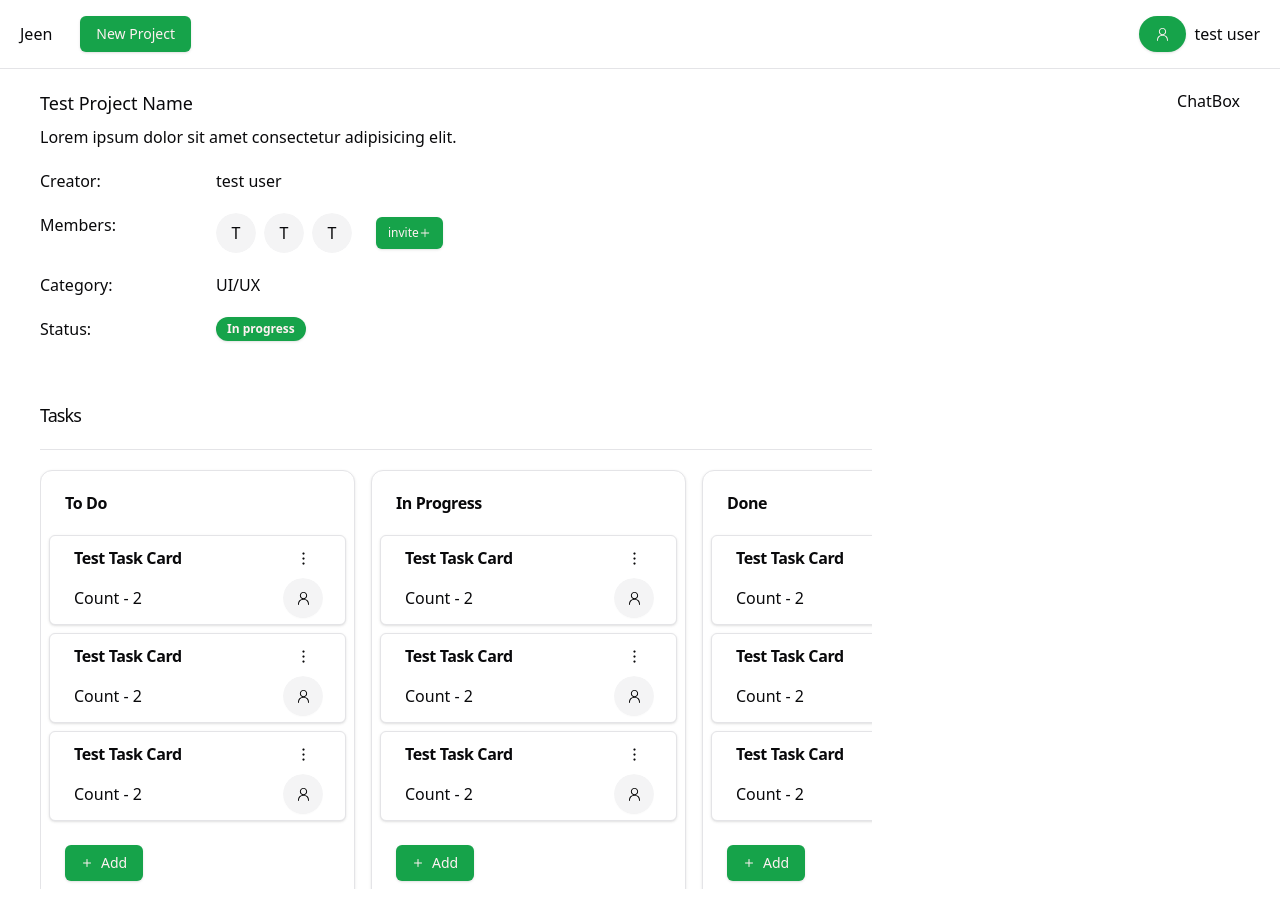
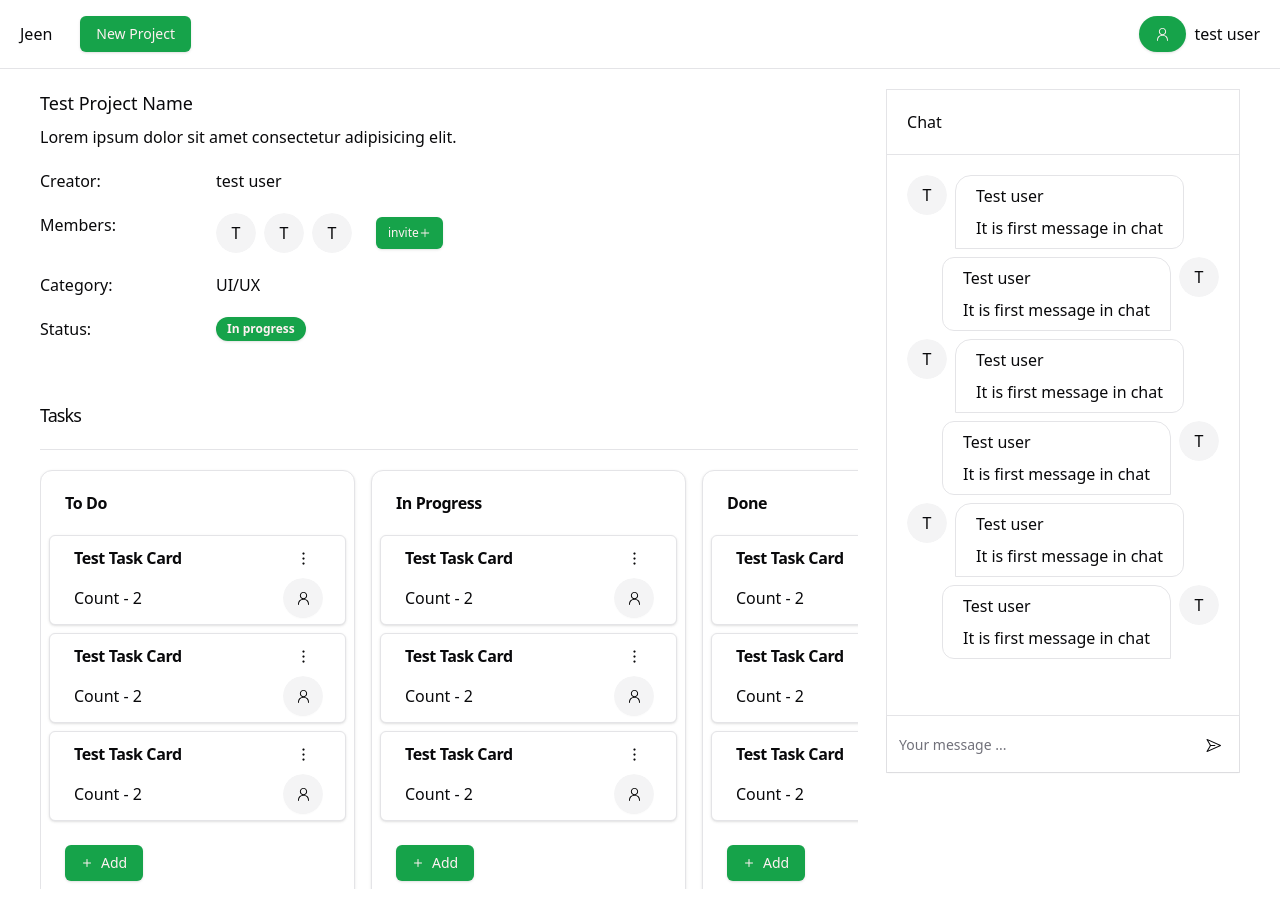
Before and after one commit to NewTea17/Project-Management-Frontend, a React app: page /projects/1 in a window 1280 px wide. Built offline with nearby package versions, Linux system fonts and the light colour scheme; the HTML template or start-up script is replaced by a standard one.

Commit message:
Create chat panel

```diff
--- a/src/components/Chat/ChatBox.jsx
+++ b/src/components/Chat/ChatBox.jsx
@@ -1,8 +1,64 @@
-import React from 'react'
+import React, { useState } from 'react'
+import { ScrollArea } from '../ui/scroll-area'
+import { Avatar, AvatarFallback } from '../ui/avatar'
+import { Input } from '../ui/input'
+import { Button } from '../ui/button'
+import { PaperPlaneIcon } from '@radix-ui/react-icons'
 
 const ChatBox = () => {
+  const [message, setMessage] = useState("");
+
+  const handleMessageEnter = (e) => {
+    setMessage(e.target.value);
+  }
+
+  const handleSend = (e) => {
+
+  }
+
   return (
-    <div>ChatBox</div>
+    <div className='sticky'>
+      <div className='border'>
+        <h1 className='border-b p-5'>Chat</h1>
+        <ScrollArea className="h-[70vh] w-full p-5 flex gap-2 flex-col">
+          {
+            [1, 2, 3, 4, 5, 6].map((message, index) => (
+              index % 2 == 0 ?
+                <div key={message} className='flex gap-2 mb-2 rounded-full justify-start'>
+                  <Avatar>
+                    <AvatarFallback>T</AvatarFallback>
+                  </Avatar>
+                  <div className='space-y-2 py-2 px-5 border rounded-ss-2xl rounded-e-xl'>
+                    <h3>Test user</h3>
+                    <p>It is first message in chat</p>
+                  </div>
+                </div>
+                :
+                <div key={message} className='flex gap-2 mb-2 rounded-full justify-end'>
+                  <div className='space-y-2 py-2 px-5 border rounded-se-2xl rounded-s-xl'>
+                    <h3>Test user</h3>
+                    <p>It is first message in chat</p>
+                  </div>
+                  <Avatar>
+                    <AvatarFallback>T</AvatarFallback>
+                  </Avatar>
+                </div>
+            ))
+          }
+        </ScrollArea>
+        <div className='relative p-0'>
+          <Input
+            value={message}
+            onChange={handleMessageEnter}
+            placeholder="Your message ..."
+            className="py-7 border-t outline-none focus:outline-none focus:ring-0 rounded-none border-b-0 border-x-0"
+          />
+          <Button onClick={handleSend} className="absolute right-2 top-3 rounded-full" size="icon" variant="ghost">
+            <PaperPlaneIcon />
+          </Button>
+        </div>
+      </div>
+    </div>
   )
 }
 
--- a/src/pages/ProjectDetails/ProjectDetails.jsx
+++ b/src/pages/ProjectDetails/ProjectDetails.jsx
@@ -76,7 +76,9 @@
               </section>
             </div>
           </ScrollArea>
-          <ChatBox />
+          <div className='lg:w-[30%] sticky right-5 top-10'>
+            <ChatBox />
+          </div>
         </div>
       </div>
     </div>
```
